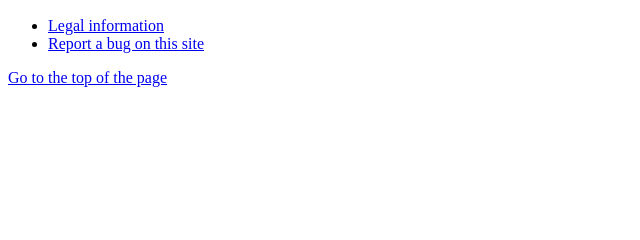
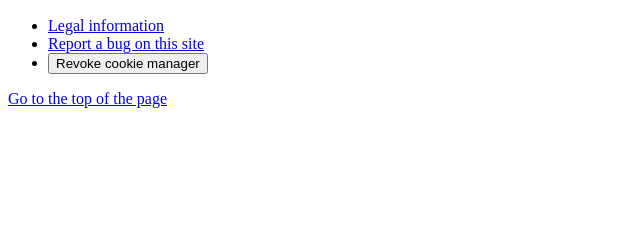
Before and after one commit to canonical/dqlite.io, a Python web app: template templates/docs/search.html in a window 1280 px wide. Shown: the part 524-764 px from the top of the page, without its empty margins (0-640 px from the left). Run offline with Jinja, Linux system fonts and the light colour scheme; the template is opened without the code that fills it, so the values that code supplies are empty; some web fonts are replaced.

Commit message:
Apply styling for the cookie policy

```diff
--- a/static/sass/styles.scss
+++ b/static/sass/styles.scss
@@ -1,5 +1,9 @@
 // Import scss settings
 @import "settings";
+
+
+// import cookie policy
+@import "@canonical/cookie-policy/build/css/cookie-policy";
 
 // Import Vanilla
 @import "vanilla-framework/scss/build";
--- a/templates/partial/_footer.html
+++ b/templates/partial/_footer.html
@@ -14,6 +14,11 @@
               Report a bug on this site
             </a>
           </li>
+          <li class="p-inline-list__item">
+            <button href="" class="js-revoke-cookie-manager">
+              Revoke cookie manager
+            </button>
+          </li>
         </ul>
         <span class="u-off-screen">
           <a href="#">Go to the top of the page</a>
```
